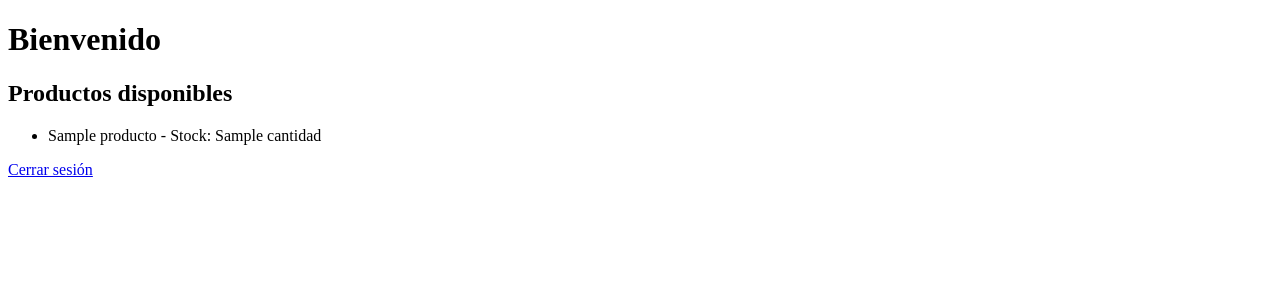
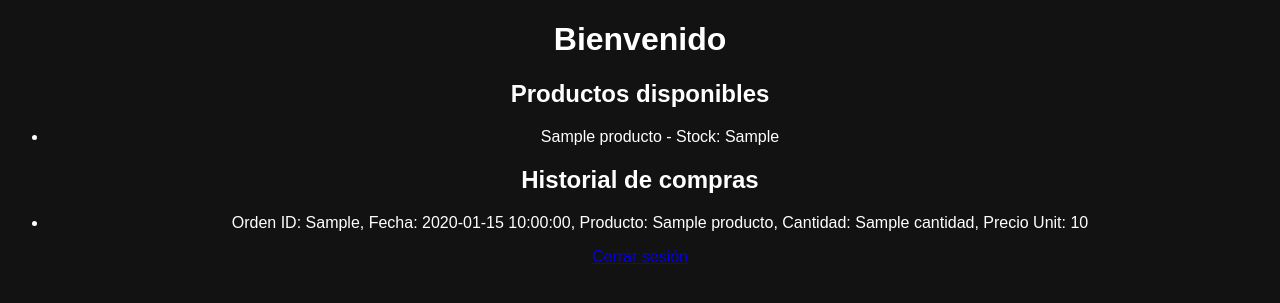
Before and after one commit to RamiroAguerre/SiteTest-SQL-Python-HTML-CSS-JS, a Flask app: template templates/usuario.html in a window 1280 px wide. Shown: the top 303 px of the page. Run offline with Flask 3, Linux system fonts and the light colour scheme; the template is opened without the code that fills it: most values are stand-ins (such as "Sample title", 1, 10 or a date in 2020).

Commit message:
Update usuario.html
ajuste

```diff
--- a/templates/usuario.html
+++ b/templates/usuario.html
@@ -2,15 +2,25 @@
 <html>
 <head>
     <title>Panel Usuario</title>
+    <link rel="stylesheet" href="{{ url_for('static', filename='css/estilo.css') }}">
 </head>
 <body>
     <h1>Bienvenido {{ session['user'] }}</h1>
+
     <h2>Productos disponibles</h2>
     <ul>
         {% for producto in productos %}
-            <li>{{ producto.Nombre }} - Stock: {{ producto.Cantidad }}</li>
+            <li>{{ producto.PRODUCTO }} - Stock: {{ producto.CANTIDAD_DISPONIBLE }}</li>
         {% endfor %}
     </ul>
+
+    <h2>Historial de compras</h2>
+    <ul>
+        {% for compra in historial %}
+            <li>Orden ID: {{ compra.ID_ORDEN_PEDIDO }}, Fecha: {{ compra.FECHA }}, Producto: {{ compra.PRODUCTO }}, Cantidad: {{ compra.CANTIDAD }}, Precio Unit: {{ compra.PRECIO_UNIT }}</li>
+        {% endfor %}
+    </ul>
+
     <a href="/logout">Cerrar sesión</a>
 </body>
 </html>
```
